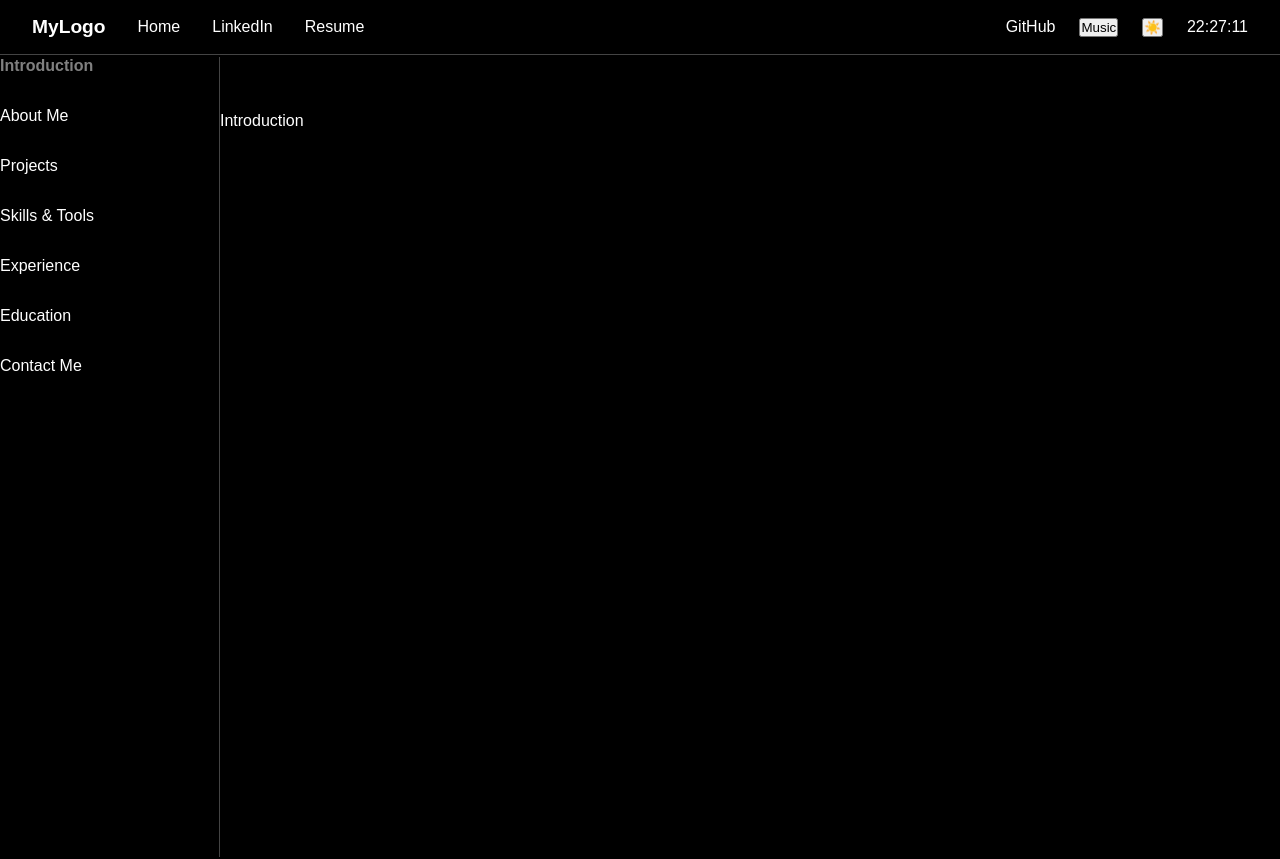
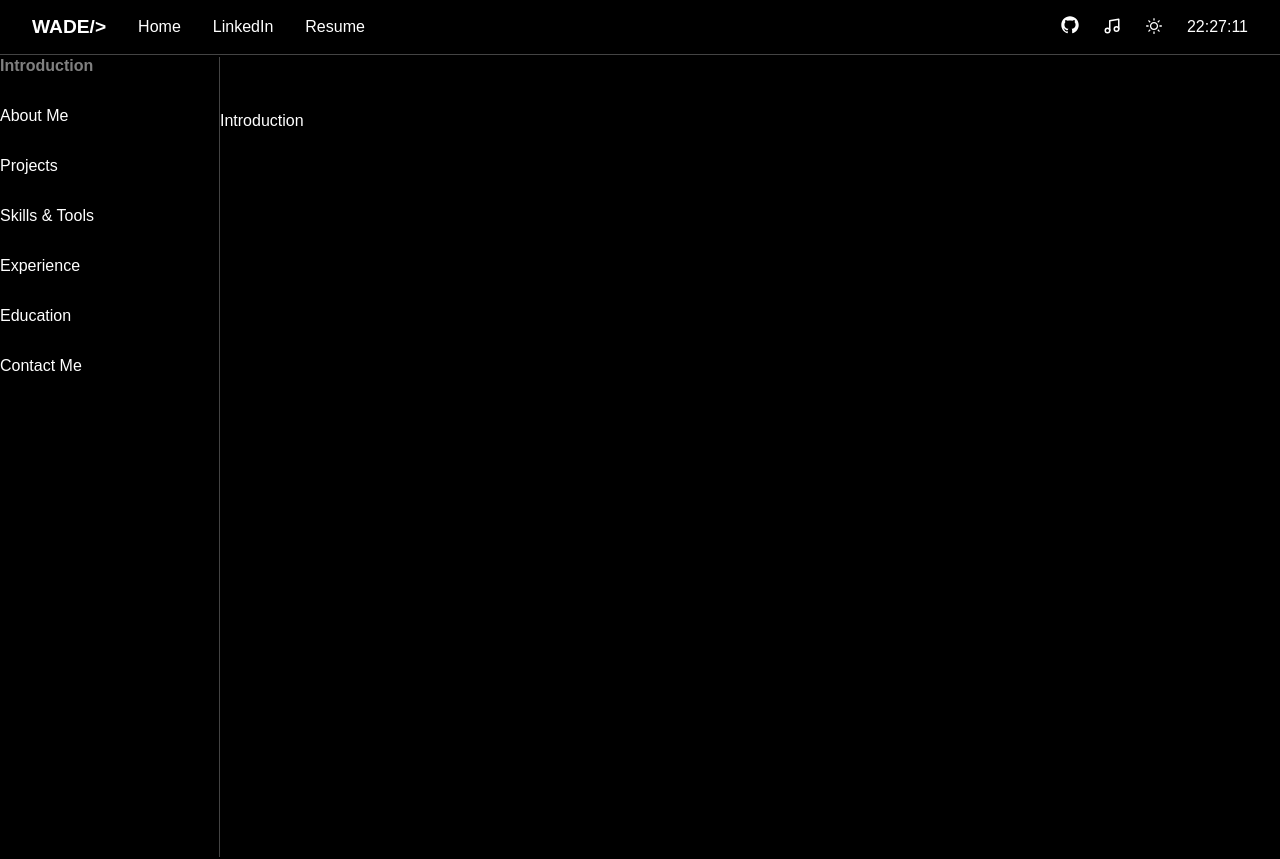
Before and after one commit to wade00000/My-Portfolio, a React (Vite) app: page / in a window 1280 px wide. Shown: the top 859 px of the page. Built offline with nearby package versions, Linux system fonts and the light colour scheme.

Commit message:
style: replace default button style with icons

```diff
--- a/src/App.css
+++ b/src/App.css
@@ -8,6 +8,7 @@
   align-items: center;
   padding: 1rem 2rem;
   background: var(--bg-color); /* Whatever your bg color is */
+  backdrop-filter: blur(10px);
 
 }
 
@@ -61,12 +62,20 @@ section {
   scroll-margin-top: 60px;
 }
 
+button{
+padding: 0;
+border: none;
+background: none;
+color: inherit;
+
+}
+
 a {
     text-decoration: none;
     color: inherit;
 }
 
-a:hover{
+.sidebar a:hover{
  background-color: #d9d8d8;
 }
 
--- a/src/components/NavBar.jsx
+++ b/src/components/NavBar.jsx
@@ -1,5 +1,9 @@
 import { NavLink } from "react-router-dom"
 import { useRef } from "react"
+import { RxGithubLogo } from "react-icons/rx";
+import { LuMusic,LuMoon } from "react-icons/lu";
+import { AiOutlineSun } from "react-icons/ai";
+import { TbCircleDashedLetterW } from "react-icons/tb";
 
 function NavBar({time,handleMusic,handleDark,darkMode}){
 
@@ -7,7 +11,7 @@ function NavBar({time,handleMusic,handleDark,darkMode}){
     return(
         <nav className="navbar">
            <div className="nav-left">
-                <div className="logo">MyLogo</div>
+                <div className="logo"> WADE/></div>
                 <NavLink to="#intro" end>Home</NavLink>
                 <a href="https://www.linkedin.com/in/wade-namada-b1b629363/" target="_blank">LinkedIn</a>
                 <a href="">Resume</a>
@@ -15,16 +19,15 @@ function NavBar({time,handleMusic,handleDark,darkMode}){
 
            <div className="nav-right">
                 <a href="https://github.com/wade00000" target="_blank">
-                    {/* GitHub icon here */}
-                    GitHub
+                    <RxGithubLogo size={18} />
                 </a>
 
                 <button className="music-button" onClick={handleMusic}>
-                Music
+                  <LuMusic size={18}/>
                 </button>
 
                 <button className="theme-toggle" onClick={handleDark}>
-                    {darkMode ? '☀️' : '🌙'}
+                    {darkMode ? <AiOutlineSun size={18}/> : <LuMoon size={18}/>}
                 </button>
 
                 {time} {/* This is your dark mode toggle I assume? */}
```
